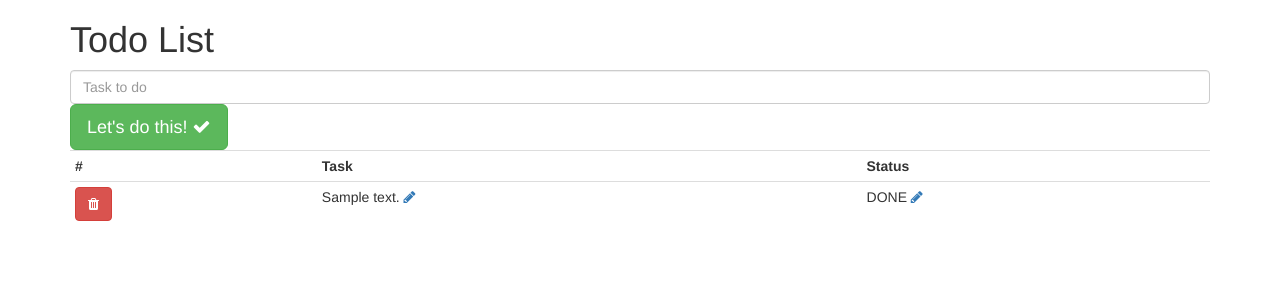
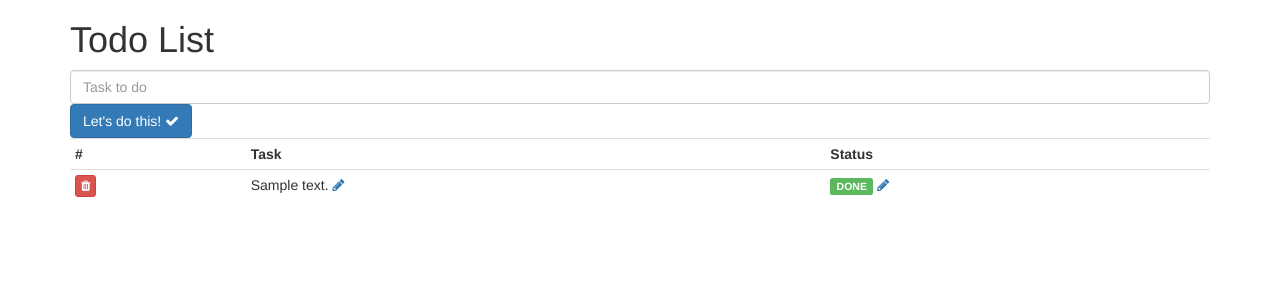
Before and after one commit to yuyuehunter/flask-todoapp, a Flask app: page / in a window 1280 px wide. Shown: the top 300 px of the page. Run offline with Flask 2, Linux system fonts and the light colour scheme; a database or web service that is not in the repository returns one stand-in record (values such as "Sample title"); some libraries are stand-ins or nearby versions.

Commit message:
Visual improved

```diff
--- a/templates/index.html
+++ b/templates/index.html
@@ -8,7 +8,7 @@
             <form method="post" action="/">
                 <input style="display: None" name="form_name" value="add">
                 <input name="task" type="text" placeholder="Task to do" class="form-control">
-                <button action="submit" class="btn btn-success btn-lg">Let's do this! <i class="fa fa-check"></i></button>
+                <button action="submit" class="btn btn-primary">Let's do this! <i class="fa fa-check"></i></button>
             </form>
         </div>
 
@@ -33,7 +33,7 @@
                         <form method="POST" action="/">
                             <input style="display: None" name="form_name" value="delete_task">
                             <input style="display: None" name="task_id" value="{{task['_id']}}">
-                            <button type="submit" class="btn btn-danger"><i class="fa fa-trash"></i></button>
+                            <button type="submit" class="btn btn-danger btn-xs"><i class="fa fa-trash"></i></button>
                         </form>
                     </td>
                     <td>
@@ -47,7 +47,18 @@
                         </form>
                     </td>
                     <td>
-                        {{task['status']}}
+                        {% if task['status'] == 'DONE' %}
+                            <span class="label label-success">{{task['status']}}</span>
+                        {% endif %}
+
+                        {% if task['status'] == 'DOING' %}
+                            <span class="label label-warning">{{task['status']}}</span>
+                        {% endif %}
+
+                        {% if task['status'] == 'TODO' %}
+                            <span class="label label-danger">{{task['status']}}</span>
+                        {% endif %}
+
                         <a href="#" onclick="edit_task('{{task['_id']}}status')"><i class="fa fa-pencil"></i></a>
                         <form method="POST" action="/" style="display: None" id="{{task['_id']}}status">
                             <input style="display: None" name="form_name" value="edit_status">
```
